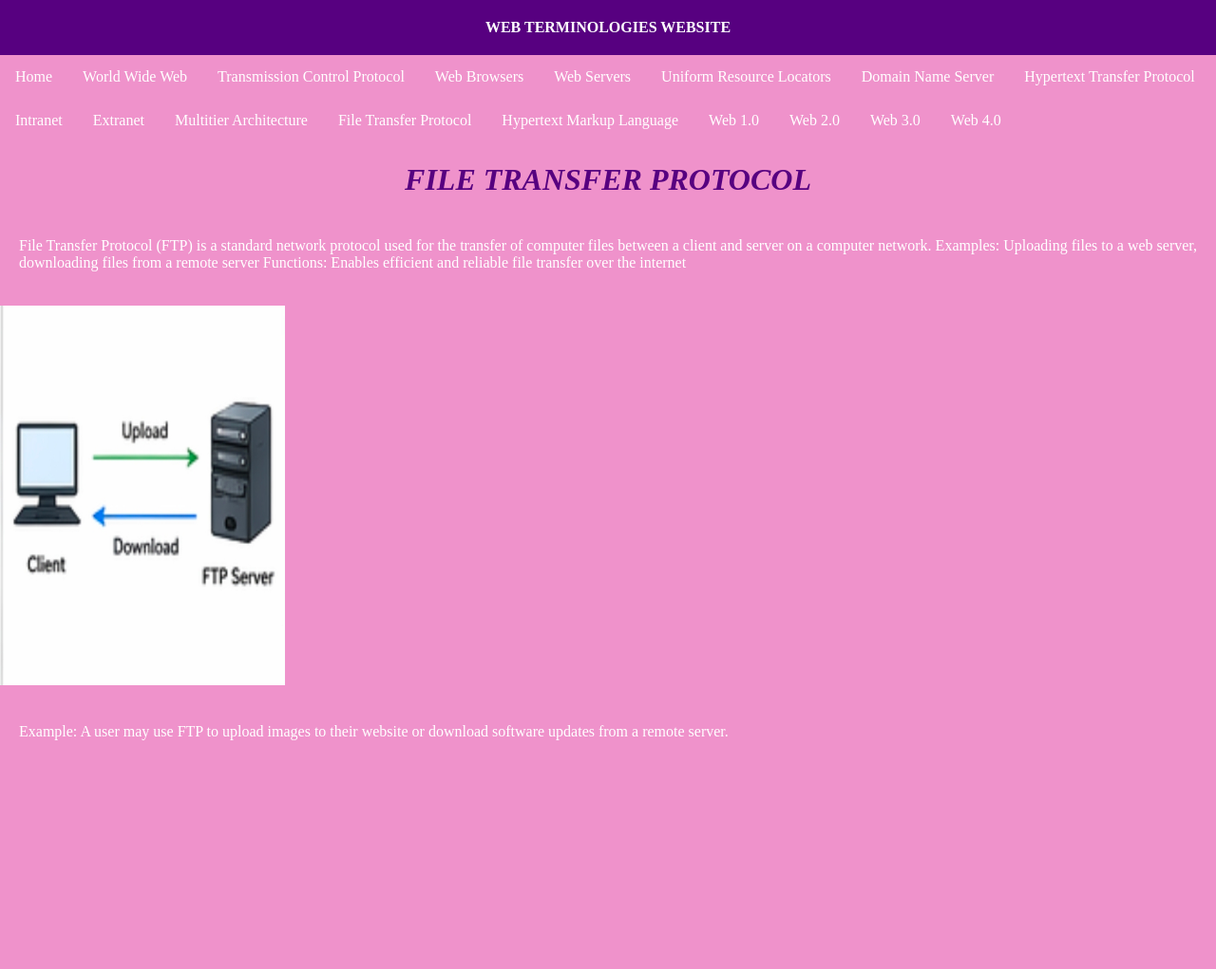
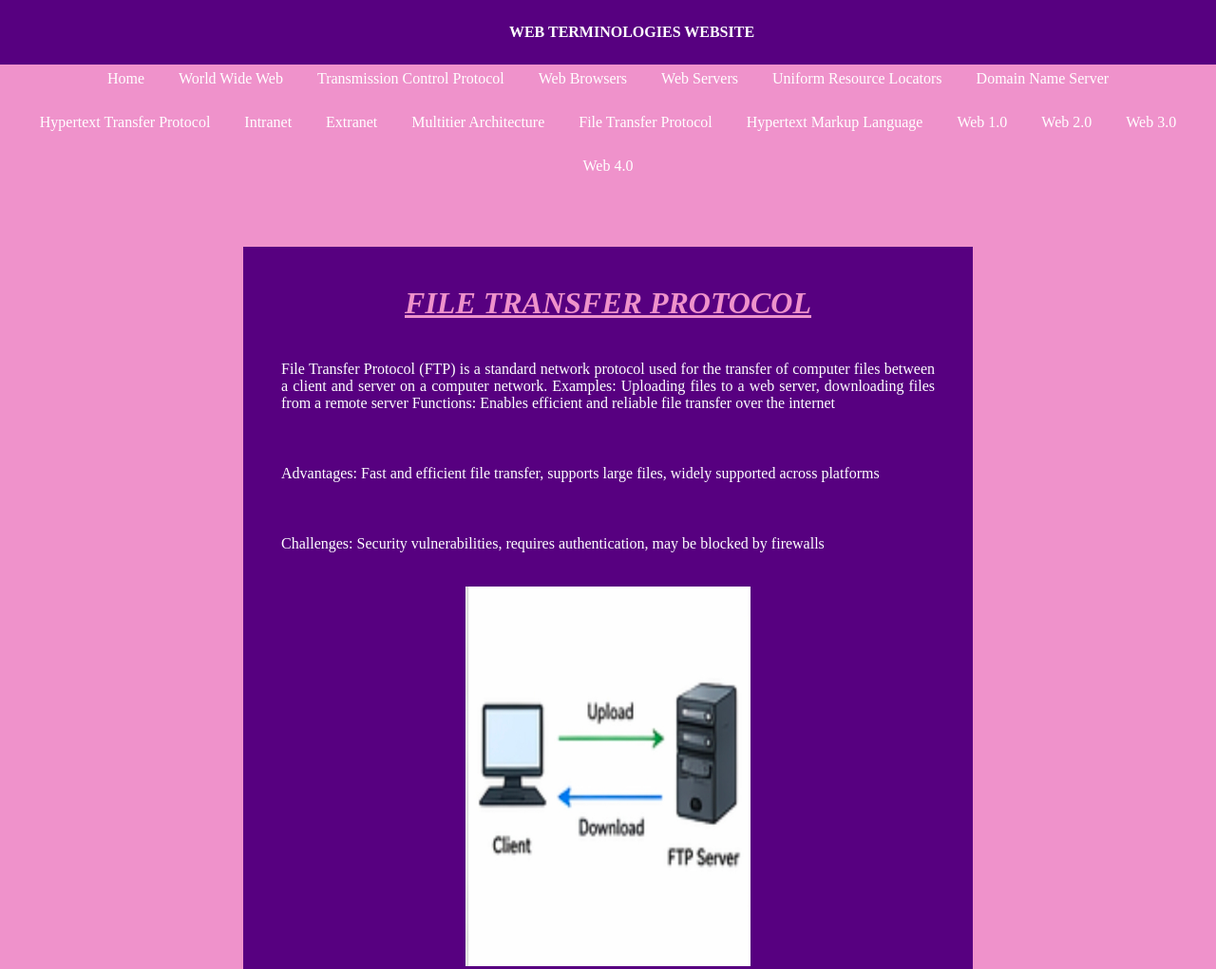
Before and after one commit to JewelNduku/Web-Terminology-website, a plain HTML site: page ftp.html in a window 1280 px wide. Shown: the top 1021 px of the page at 95% size. Before the commit the page ends 816 px from the top, so only its background shows below. Drawn offline with Linux system fonts and the light colour scheme.

Commit message:
final commit

```diff
--- a/ftp.html
+++ b/ftp.html
@@ -4,26 +4,36 @@
     <meta charset="UTF-8">
     <meta name="viewport" content="width=device-width, initial-scale=1.0">
     <title>File Transfer Protocol</title>
-    <style>
+      <style>
         body {
             background-color:rgb(239, 146, 203);
             margin: 0;
+            padding-top: 140px;
         }
         .banner {
             background-color: rgb(87, 0, 128);
             color: white;
             text-align: center;
-            padding: 20px;
             font-weight: bold;
+            position: fixed;
+            top: 0;
+            width: 100%;
+            z-index: 1001;
+            padding: 25px;
       }
          .toplink {
     overflow: auto;
     background-color: rgb(239, 146, 203);
+    top: 60px;
+    z-index: 1000;
+    position: fixed;
+    width: 100%;
+    text-align: center;
         }
         .toplink a{
             color: white;
-            float: left;
-            display: block;
+
+            display: inline-block;
             text-decoration: none;
             text-align: left;
             padding: 14px 16px;
@@ -39,7 +49,9 @@
             text-transform: uppercase;
             font-style: italic;
             text-align: center;
-            color: rgb(87, 0, 128)
+            color: rgb(239, 146, 203);
+            text-decoration: underline;
+
         }
         h2{
             text-decoration: underline;
@@ -70,13 +82,14 @@
             width: 20%;
         }
         .main_content{
-            background-color: white;
-            color:  rgb(87, 0, 128);
+            background-color: rgb(87, 0, 128);
+            color:  white;
             text-align: center;
             padding: 20px;
             margin-left: 20%;
             margin-right: 20%;
             clear: both;
+            margin-top: 120px; /* Adjust this value based on the height of your banner and toplink */
         }
     </style>
 </head>
@@ -105,10 +118,12 @@
         <a href="web4.html">Web 4.0</a>
     </div>
 
-     <div class="content">
+     <div class="main_content">
     <h1>File Transfer Protocol</h1>
 
     <p>File Transfer Protocol (FTP) is a standard network protocol used for the transfer of computer files between a client and server on a computer network. Examples: Uploading files to a web server, downloading files from a remote server Functions: Enables efficient and reliable file transfer over the internet </p>
+    <p>Advantages: Fast and efficient file transfer, supports large files, widely supported across platforms </p>
+    <p>Challenges: Security vulnerabilities, requires authentication, may be blocked by firewalls </p>
     <img src="images/ftp.img.jpeg" alt="File Transfer Protocol diagram" width = "300" height = "400" float = "center">
     <p>Example: A user may use FTP to upload images to their website or download software updates from a remote server.</p>
     </div>
```
